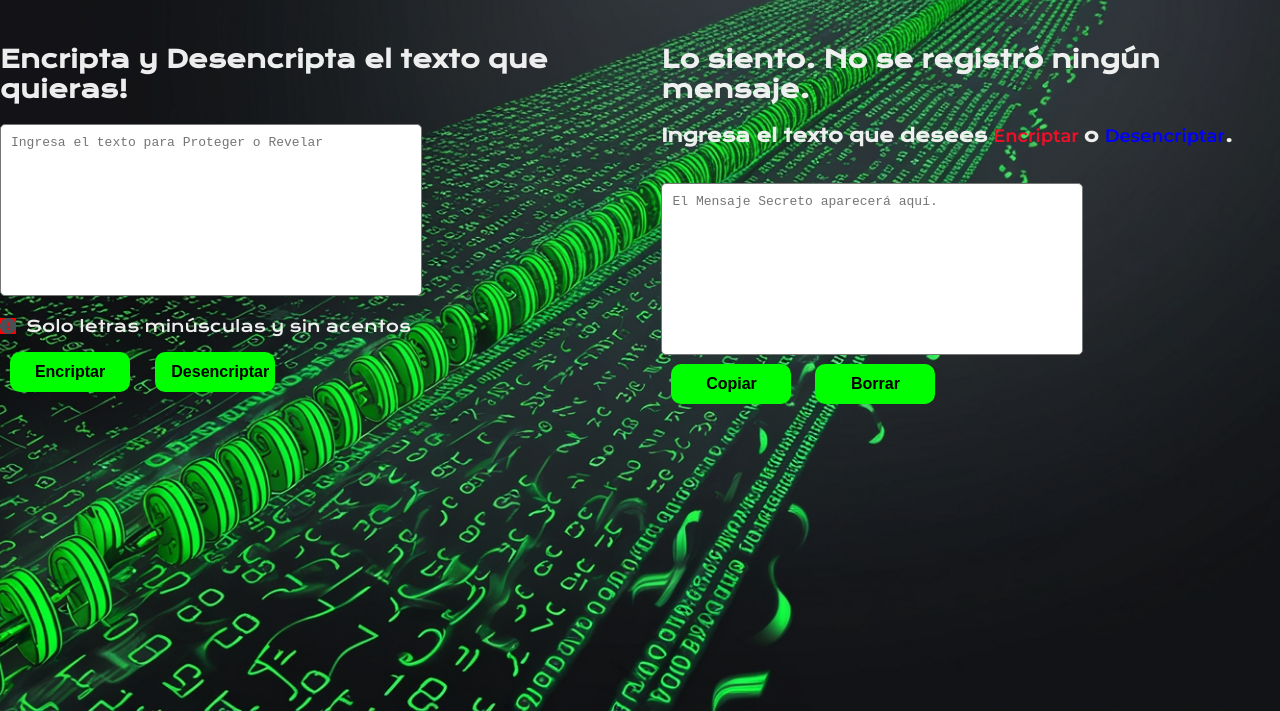
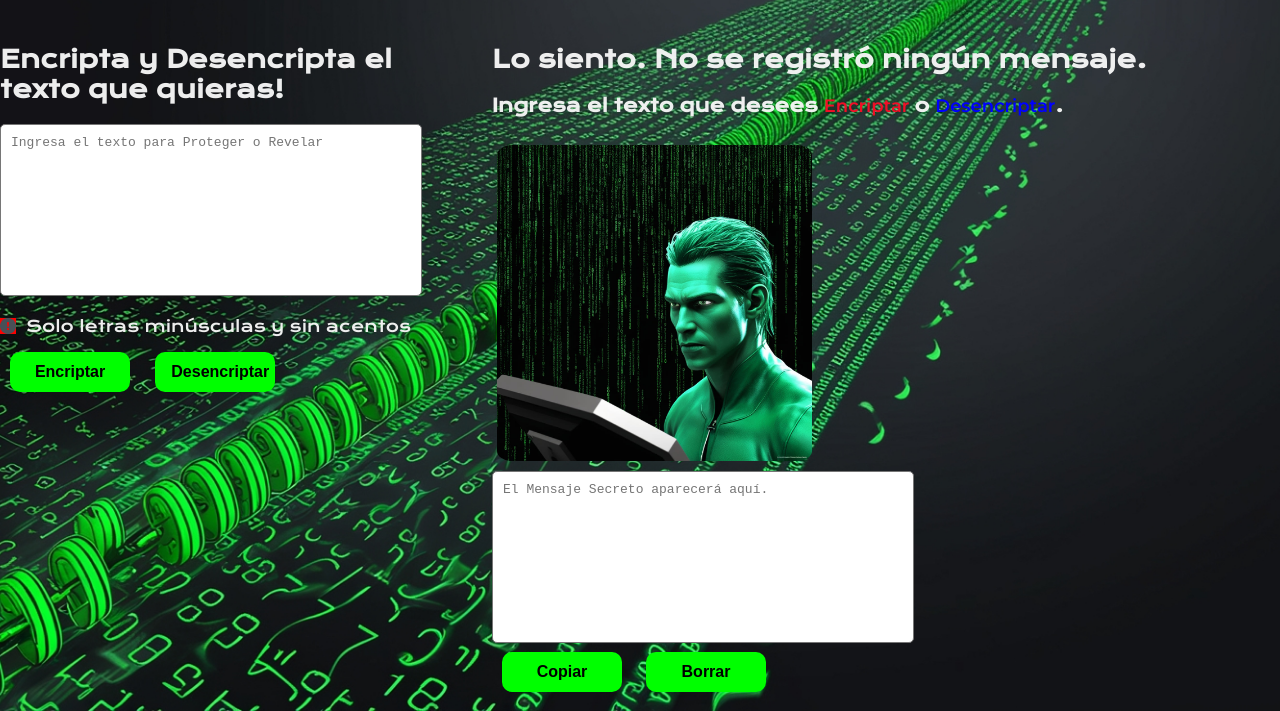
Before and after one commit to Cris-San/ENCRIPTADOR, a plain HTML site: page index.html in a window 1280 px wide. Shown: the part 89-800 px from the top of the page. Drawn offline with nearby package versions, Linux system fonts and the light colour scheme.

Commit message:
Se añade imagen para salida de datos

```diff
--- a/index.html
+++ b/index.html
@@ -43,7 +43,7 @@
                 <h2 class="mensaje_info">Lo siento. No se registró ningún mensaje.</h2>
                 <p class="mensaje_descrip">Ingresa el texto que desees <span class="encriptar">Encriptar </span> o <span class="desencriptar">Desencriptar</span>.</p>
 
-                <img src="" alt="">
+                <img class="img_de_encriptado" src="img/sinregistro.jpg" alt="">
 
                 <div class="salida_texto">
                     <textarea name="txtareasalida" id="SalidaTexto" placeholder="El Mensaje Secreto aparecerá aquí."></textarea>
```
